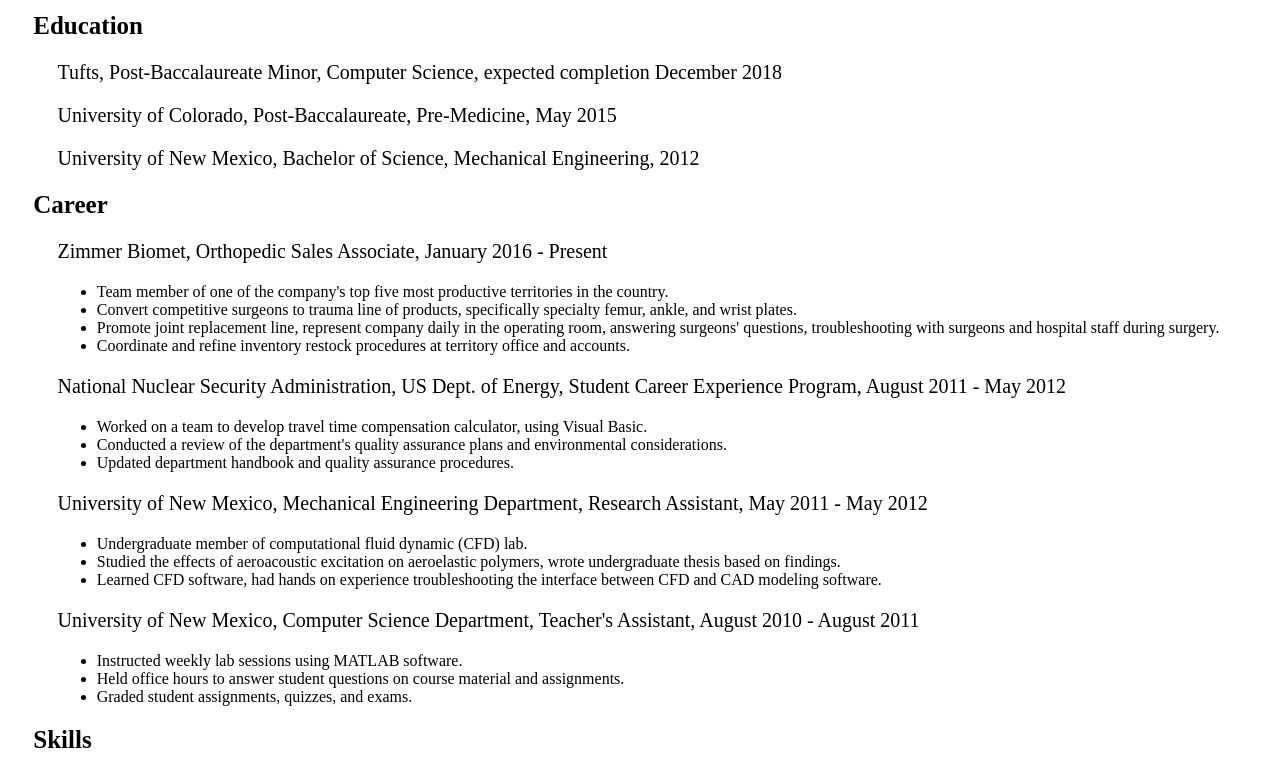
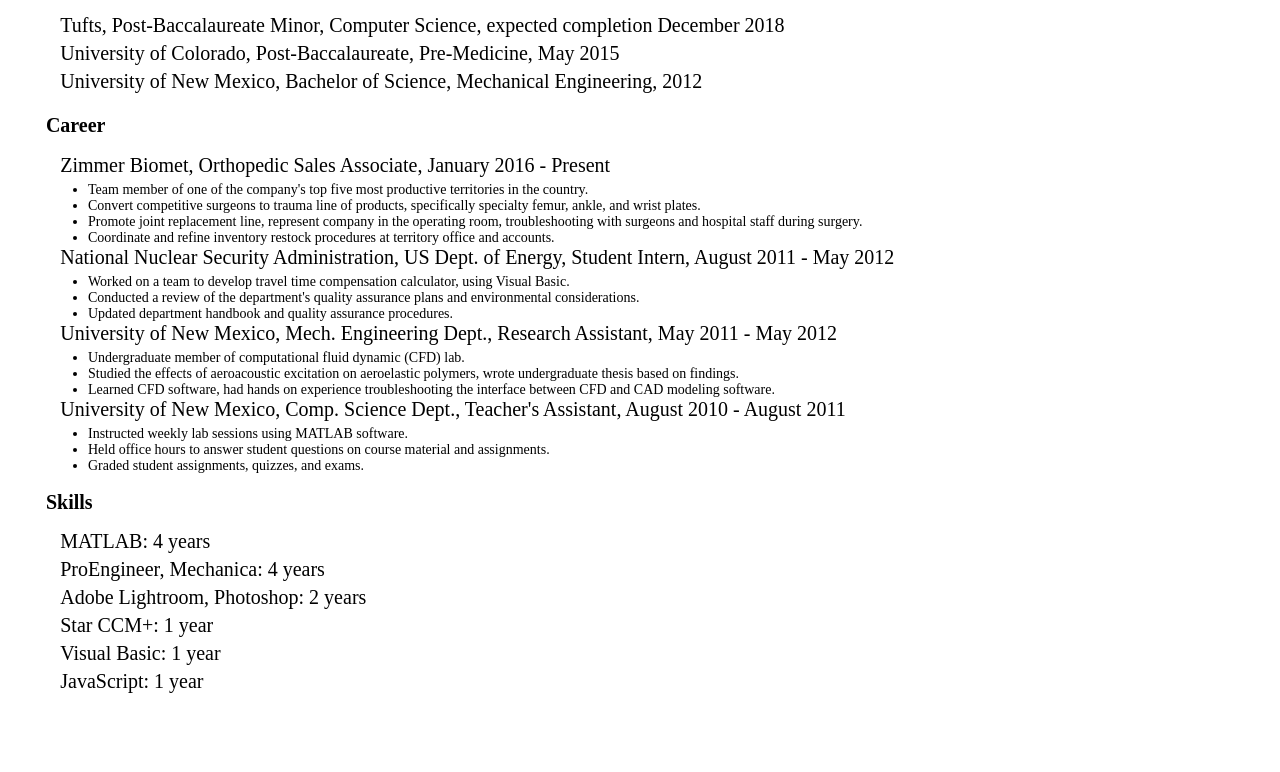
Before and after one commit to mrobin12/mrobin12.github.io, a plain HTML site: page resume.html in a window 1280 px wide. Shown: the part 101-873 px from the top of the page. After the commit the page ends 815 px from the top, so only its background shows below. Drawn offline with Linux system fonts and the light colour scheme.

Commit message:
update stylesheet w/ class selectors, modify html content

```diff
--- a/resume.html
+++ b/resume.html
@@ -8,44 +8,48 @@
 	</head>
 	<body>
 		<h1>Resume</h1>
-	<div>
 		<h2>Education</h2>
-		<p>Tufts, Post-Baccalaureate Minor, Computer Science, expected completion December 2018</p>
-		<p>University of Colorado, Post-Baccalaureate, Pre-Medicine, May 2015</p>
-		<p>University of New Mexico, Bachelor of Science, Mechanical Engineering, 2012</p>
+		<ul>
+			<li class="education">Tufts, Post-Baccalaureate Minor, Computer Science, expected completion December 2018</li>
+			<li class="education">University of Colorado, Post-Baccalaureate, Pre-Medicine, May 2015</li>
+			<li class="education">University of New Mexico, Bachelor of Science, Mechanical Engineering, 2012</li>
+		</ul>
 		<h2>Career</h2>
-		<div>Zimmer Biomet, Orthopedic Sales Associate, January 2016 - Present</div>
+		<ul>
+		<li class="career">Zimmer Biomet, Orthopedic Sales Associate, January 2016 - Present</li>
 			<ul>
 				<li>Team member of one of the company's top five most productive territories in the country.</li>
 				<li>Convert competitive surgeons to trauma line of products, specifically specialty femur, ankle, and wrist plates.</li>
-				<li>Promote joint replacement line, represent company daily in the operating room, answering surgeons' questions, troubleshooting with surgeons and hospital staff during surgery.</li>
+				<li>Promote joint replacement line, represent company in the operating room, troubleshooting with surgeons and hospital staff during surgery.</li>
 				<li>Coordinate and refine inventory restock procedures at territory office and accounts.</li>
 			</ul>
-		<div>National Nuclear Security Administration, US Dept. of Energy, Student Career Experience Program, August 2011 - May 2012</div>
+		<li class="career">National Nuclear Security Administration, US Dept. of Energy, Student Intern, August 2011 - May 2012</li>
 			<ul>
 				<li>Worked on a team to develop travel time compensation calculator, using Visual Basic.</li>
 				<li>Conducted a review of the department's quality assurance plans and environmental considerations.</li>
 				<li>Updated department handbook and quality assurance procedures.</li>
 			</ul>
-		<div>University of New Mexico, Mechanical Engineering Department, Research Assistant, May 2011 - May 2012</div>
+		<li class="career">University of New Mexico, Mech. Engineering Dept., Research Assistant, May 2011 - May 2012</li>
 			<ul>
 				<li>Undergraduate member of computational fluid dynamic (CFD) lab.</li>
 				<li>Studied the effects of aeroacoustic excitation on aeroelastic polymers, wrote undergraduate thesis based on findings.</li>
 				<li>Learned CFD software, had hands on experience troubleshooting the interface between CFD and CAD modeling software.</li>
 			</ul>
-		<div>University of New Mexico, Computer Science Department, Teacher's Assistant, August 2010 - August 2011</div>
+		<li class="career">University of New Mexico, Comp. Science Dept., Teacher's Assistant, August 2010 - August 2011</li>
 			<ul>
 				<li>Instructed weekly lab sessions using MATLAB software.</li>
 				<li>Held office hours to answer student questions on course material and assignments.</li>
 				<li>Graded student assignments, quizzes, and exams.</li>
 			</ul>
+		</ul>
 		<h2>Skills</h2>
-		<p>MATLAB: 4 years</p>
-		<p>ProEngineer, Mechanica: 4 years</p>
-		<p>Adobe Lightroom, Photoshop: 2 years</p>
-		<p>Star CCM+: 1 year</p>
-		<p>Visual Basic: 1 year</p>
-		<p>JavaScript: 1 year</p>
-	</div>
+			<ul>
+				<li class="skills">MATLAB: 4 years</li>
+				<li class="skills">ProEngineer, Mechanica: 4 years</li>
+				<li class="skills">Adobe Lightroom, Photoshop: 2 years</li>
+				<li class="skills">Star CCM+: 1 year</li>
+				<li class="skills">Visual Basic: 1 year</li>
+				<li class="skills">JavaScript: 1 year</li>
+			</ul>
 	</body>
 </html>
--- a/style.css
+++ b/style.css
@@ -2,7 +2,7 @@
 
 h1 {
 	font-family: "Avenir";
-	font-size: 45px;
+	font-size: 30px;
 	text-align: center;
 	border-bottom: 1px solid black;
 }
@@ -10,13 +10,16 @@
 h2 {
 	font-family: "Avenir";
 	text-align: left;
-	font-size: 25px;
-	text-decoration: none;
+	font-size: 20px;
+	margin-left: 3%;
+	margin-right: 3%;
 }
 
 #header {
 	font-family: "Avenir";
 	text-align: center;
+	margin-left: auto;
+	margin-right: auto;
 	font-size: 25px;
 	text-decoration: none;
 }
@@ -36,15 +39,23 @@
 	font-family: "Avenir";
 	font-size: 20px;
 	text-align: justify;
-	margin-left: 2%;
-	margin-right: 2%;
+	margin-left: 3%;
+	margin-right: 3%;
 }
 
 li {
 	font-family: "Avenir";
 	list-style-type: disc;
-	font-size: 16px;
+	font-size: 14px;
 	text-align: justify;
-	margin-left: 2%;
-	margin-right: 2%;
 }
+
+.education, .career, .skills {
+	list-style-type: none;
+	font-family: "Avenir";
+	font-size: 20px;
+	padding-bottom: 5px;
+	text-align: justify;
+	margin-left: 1%;
+	margin-right: 1%;
+}
```
Also changed, not shown: index.html (+2 -3 lines).
